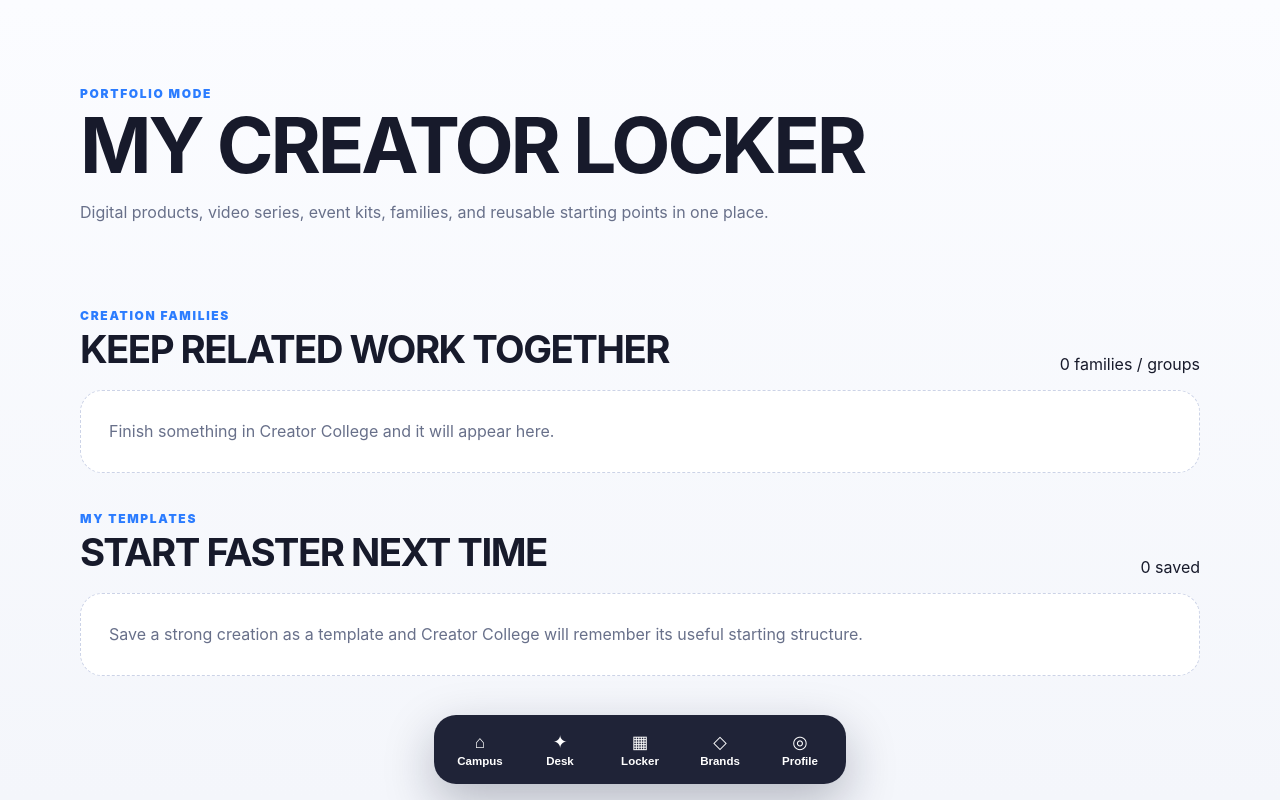
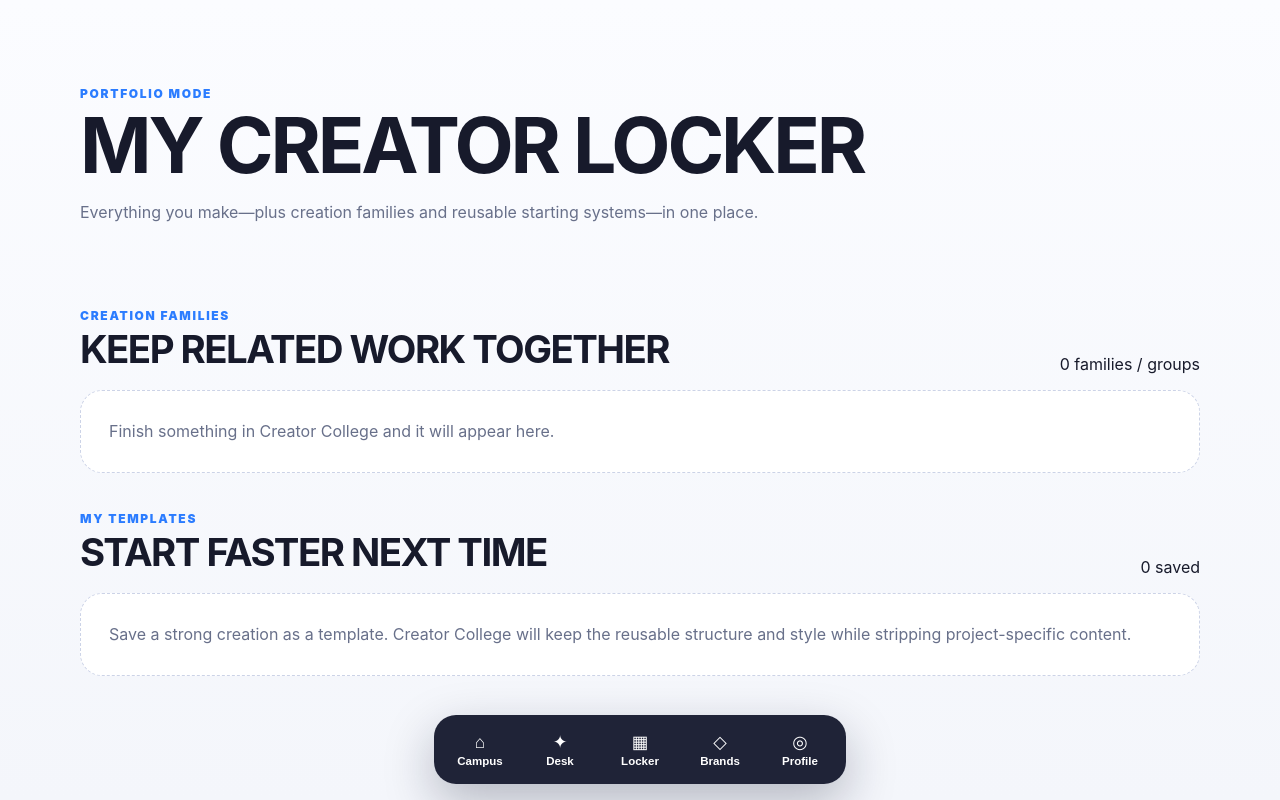
Before and after one commit to melbgittinit/botbox-alpha-clean, a Next.js app: page /creator-college/locker in a window 1280 px wide. Built offline with nearby package versions, Linux system fonts and the light colour scheme.

Commit message:
Harden Locker templates and route-aware open behavior

```diff
--- a/app/creator-college/locker/page.tsx
+++ b/app/creator-college/locker/page.tsx
@@ -3,7 +3,7 @@
 import { useEffect, useMemo, useState } from "react";
 import { familyGroups, readUnifiedCreations, type UnifiedCreation } from "../lib/creatorCollegeStore";
 
-type Template={id:string;title:string;format:string;style:string;sourceId:string;kind:string};
+type Template={id:string;title:string;format:string;style:string;sourceId:string;kind:string;seed:any};
 const TEMPLATE_KEY="creator-college-v1-templates";
 
 export default function CreatorLockerPage(){
@@ -12,13 +12,14 @@ export default function CreatorLockerPage(){
   useEffect(()=>{setCreations(readUnifiedCreations());setTemplates(JSON.parse(localStorage.getItem(TEMPLATE_KEY)||"[]"))},[]);
   const families=useMemo(()=>familyGroups(creations),[creations]);
 
-  function saveTemplate(item:UnifiedCreation){const next:Template={id:`tpl-${Date.now()}`,title:`${item.title} Template`,format:item.format,style:item.style||"Clean",sourceId:item.id,kind:item.kind};const list=[next,...templates.filter(t=>t.sourceId!==item.id)];localStorage.setItem(TEMPLATE_KEY,JSON.stringify(list));setTemplates(list)}
+  function seedFor(item:UnifiedCreation){const r=item.raw||{};if(item.kind==="digital_product")return{format:r.format,style:r.style,outline:r.outline||[]};if(item.kind==="video_series")return{format:r.format,style:r.style,posting:r.posting};if(item.kind==="event_kit")return{eventType:r.eventType,style:r.style,timeline:r.timeline||[]};if(item.kind==="service_offer")return{delivery:r.delivery,pricePosition:r.pricePosition,packageLevel:r.packageLevel};if(item.kind==="brand")return{brandType:r.brandType,style:r.style,voice:r.voice,assets:r.assets||[]};if(item.kind==="business")return{businessType:r.businessType,delivery:r.delivery,growthFocus:r.growthFocus};return{}}
+  function saveTemplate(item:UnifiedCreation){const next:Template={id:`tpl-${Date.now()}`,title:`${item.title} Template`,format:item.format,style:item.style||"Clean",sourceId:item.id,kind:item.kind,seed:seedFor(item)};const list=[next,...templates.filter(t=>t.sourceId!==item.id)];localStorage.setItem(TEMPLATE_KEY,JSON.stringify(list));setTemplates(list)}
   function deleteTemplate(id:string){const list=templates.filter(t=>t.id!==id);localStorage.setItem(TEMPLATE_KEY,JSON.stringify(list));setTemplates(list)}
 
-  return <main className="cc4-shell"><section className="cc4-hero"><span className="cc4-eyebrow">PORTFOLIO MODE</span><h1>MY CREATOR LOCKER</h1><p>Digital products, video series, event kits, families, and reusable starting points in one place.</p></section>
+  return <main className="cc4-shell"><section className="cc4-hero"><span className="cc4-eyebrow">PORTFOLIO MODE</span><h1>MY CREATOR LOCKER</h1><p>Everything you make—plus creation families and reusable starting systems—in one place.</p></section>
 
-    <section className="cc4-section"><div className="cc4-section-head"><div><span className="cc4-eyebrow">CREATION FAMILIES</span><h2>KEEP RELATED WORK TOGETHER</h2></div><span>{families.length} families / groups</span></div>{families.length===0?<div className="cc4-empty">Finish something in Creator College and it will appear here.</div>:<div className="cc4-family-list">{families.map(([familyId,items])=><article className="cc4-family" key={familyId}><div className="cc4-family-head"><div><small>{items.length>1?"CREATION FAMILY":"CREATION"}</small><h3>{items[0].title.replace(/ — .+$/,'')}</h3></div><b>{items.length} item{items.length===1?"":"s"}</b></div><div className="cc4-family-items">{items.map(item=><div key={`${item.kind}-${item.id}`}><span>{item.status==="COMPLETE"?"✓":"◌"}</span><div><b>{item.title}</b><small>{item.kind.replace("_"," ")} · {item.format} · {item.progress}%</small></div><div className="cc4-mini-actions"><a href={item.route}>{item.status==="BUILDING"?"CONTINUE":"OPEN"}</a><button onClick={()=>saveTemplate(item)}>SAVE AS TEMPLATE</button></div></div>)}</div></article>)}</div>}</section>
+    <section className="cc4-section"><div className="cc4-section-head"><div><span className="cc4-eyebrow">CREATION FAMILIES</span><h2>KEEP RELATED WORK TOGETHER</h2></div><span>{families.length} families / groups</span></div>{families.length===0?<div className="cc4-empty">Finish something in Creator College and it will appear here.</div>:<div className="cc4-family-list">{families.map(([familyId,items])=><article className="cc4-family" key={familyId}><div className="cc4-family-head"><div><small>{items.length>1?"CREATION FAMILY":"CREATION"}</small><h3>{items[0].title.replace(/ — .+$/,'')}</h3></div><b>{items.length} item{items.length===1?"":"s"}</b></div><div className="cc4-family-items">{items.map(item=><div key={`${item.kind}-${item.id}`}><span>{item.status==="COMPLETE"?"✓":"◌"}</span><div><b>{item.title}</b><small>{item.kind.replaceAll("_"," ")} · {item.format} · {item.progress}%</small></div><div className="cc4-mini-actions"><a href={item.route}>{item.status==="BUILDING"?"CONTINUE EXACT PROJECT":"OPEN RECEIPT"}</a><button onClick={()=>saveTemplate(item)}>SAVE AS TEMPLATE</button></div></div>)}</div></article>)}</div>}</section>
 
-    <section className="cc4-section" id="templates"><div className="cc4-section-head"><div><span className="cc4-eyebrow">MY TEMPLATES</span><h2>START FASTER NEXT TIME</h2></div><span>{templates.length} saved</span></div>{templates.length===0?<div className="cc4-empty">Save a strong creation as a template and Creator College will remember its useful starting structure.</div>:<div className="cc4-grid cc4-card-grid">{templates.map(t=><article className="cc4-card" key={t.id}><small>{t.kind.replace("_"," ").toUpperCase()} TEMPLATE</small><h3>{t.title}</h3><p>{t.format} · {t.style}</p><div className="cc4-mini-actions"><a href={t.kind==="video_series"?"/creator-college/video":t.kind==="event_kit"?"/creator-college/event":"/creator-college"}>USE TEMPLATE</a><button onClick={()=>deleteTemplate(t.id)}>REMOVE</button></div></article>)}</div>}</section>
+    <section className="cc4-section" id="templates"><div className="cc4-section-head"><div><span className="cc4-eyebrow">MY TEMPLATES</span><h2>START FASTER NEXT TIME</h2></div><span>{templates.length} saved</span></div>{templates.length===0?<div className="cc4-empty">Save a strong creation as a template. Creator College will keep the reusable structure and style while stripping project-specific content.</div>:<div className="cc4-grid cc4-card-grid">{templates.map(t=><article className="cc4-card" key={t.id}><small>{t.kind.replaceAll("_"," ").toUpperCase()} TEMPLATE</small><h3>{t.title}</h3><p>{t.format} · {t.style}</p><div className="cc4-mini-actions"><a href={`/creator-college/template?id=${encodeURIComponent(t.id)}`}>USE TEMPLATE</a><button onClick={()=>deleteTemplate(t.id)}>REMOVE</button></div></article>)}</div>}</section>
   </main>;
 }
```
